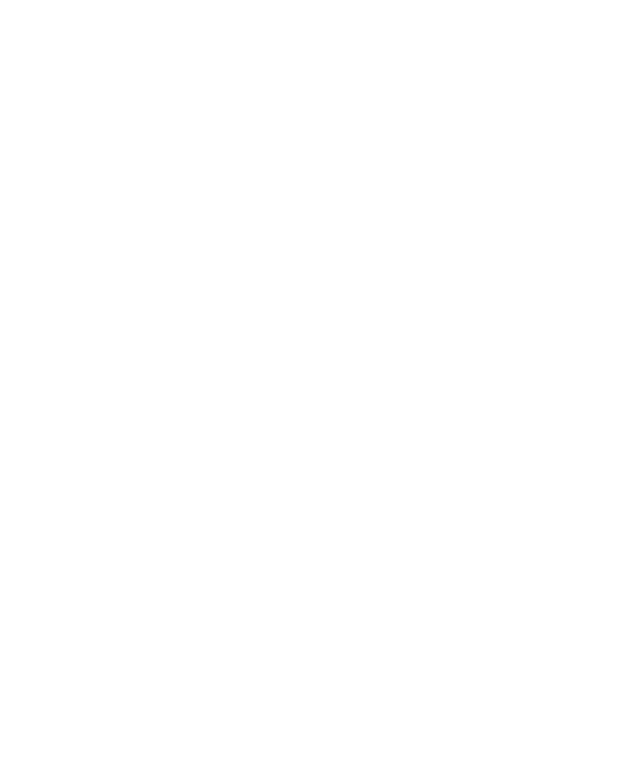
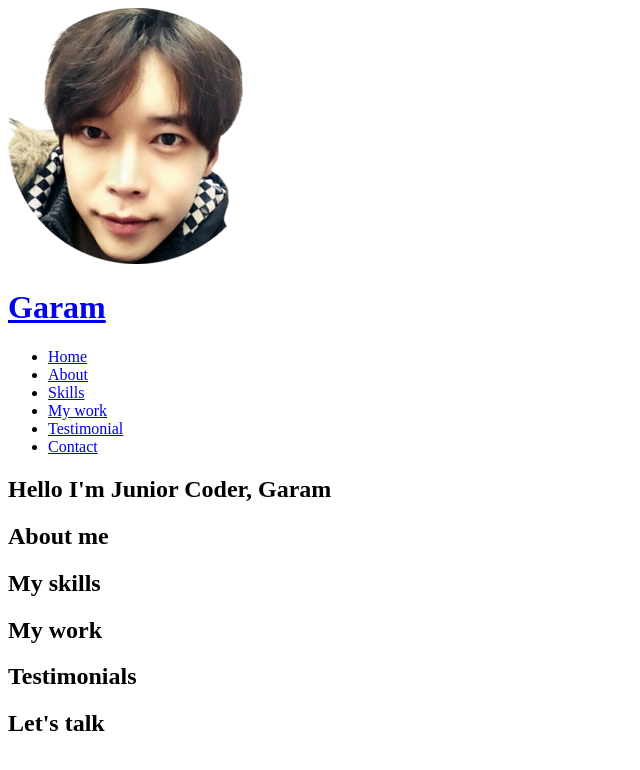
Before and after one commit to Garam87/garam87.github.io, a plain HTML site: page index.html in a window 1280 px wide. Shown: the whole page, without its empty margins (0-640 px from the left). Drawn offline with Linux system fonts and the light colour scheme.

Commit message:
HTML-Header

```diff
--- a/index.html
+++ b/index.html
@@ -33,5 +33,52 @@
     <!-- Javascript -->
     <script src="src/main.js" defer></script>
   </head>
-  <body></body>
+  <body>
+    <!-- Header -->
+    <header>
+      <div>
+        <img src="images/favicon.ico" alt="logo" />
+        <h1><a href="#">Garam</a></h1>
+      </div>
+      <nav>
+        <ul>
+          <li><a href="#home">Home</a></li>
+          <li><a href="#about">About</a></li>
+          <li><a href="#skills">Skills</a></li>
+          <li><a href="#work">My work</a></li>
+          <li><a href="#testimonial">Testimonial</a></li>
+          <li><a href="#contact">Contact</a></li>
+        </ul>
+      </nav>
+    </header>
+    <!-- Main -->
+    <main>
+      <!-- Home -->
+      <section id="home">
+        <h2>Hello I'm Junior Coder, Garam</h2>
+      </section>
+      <!-- About -->
+      <section id="about">
+        <h2>About me</h2>
+      </section>
+      <!-- Skills -->
+      <section id="skills">
+        <h2>My skills</h2>
+      </section>
+      <!-- Work -->
+      <section id="work">
+        <h2>My work</h2>
+      </section>
+      <!-- Testimonials -->
+      <section id="testimonial">
+        <h2>Testimonials</h2>
+      </section>
+      <!-- Arrow up -->
+      <aside></aside>
+    </main>
+    <!-- Footer -->
+    <footer id="contact">
+      <h2>Let's talk</h2>
+    </footer>
+  </body>
 </html>
```
